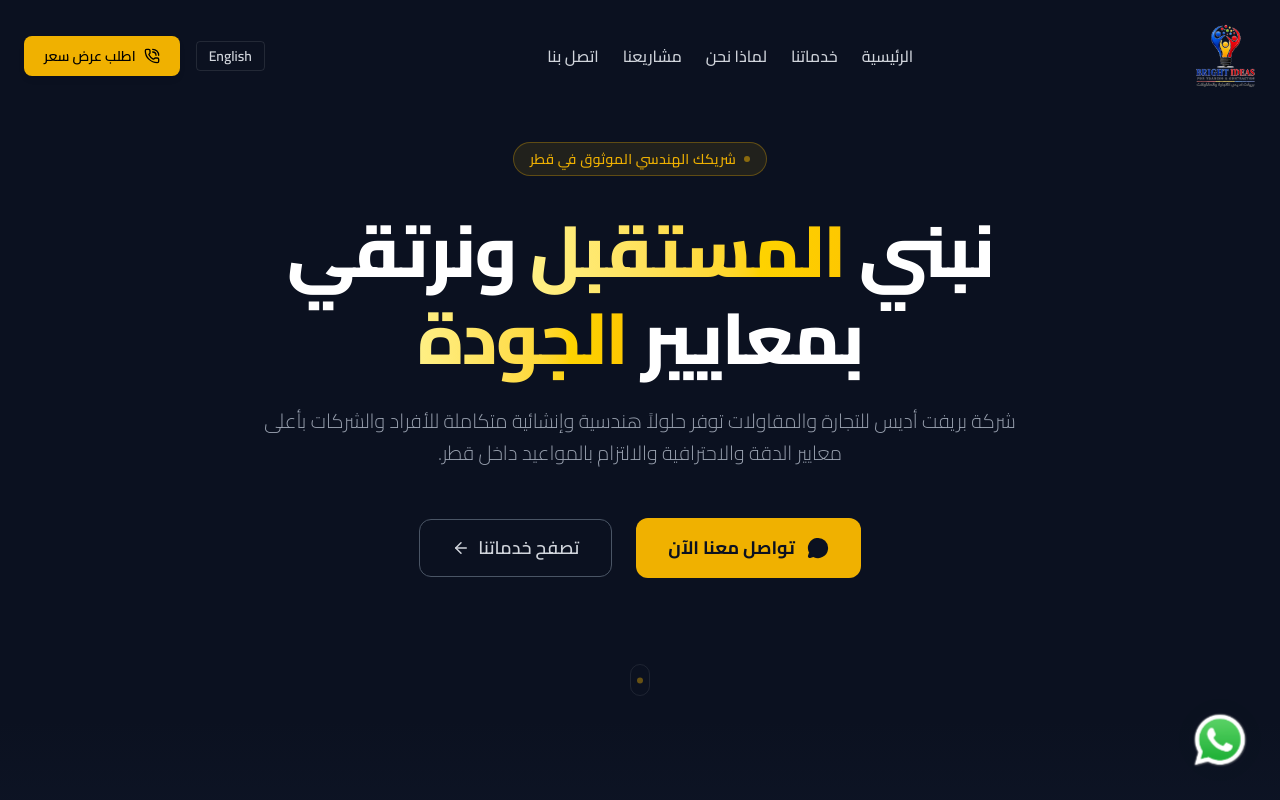
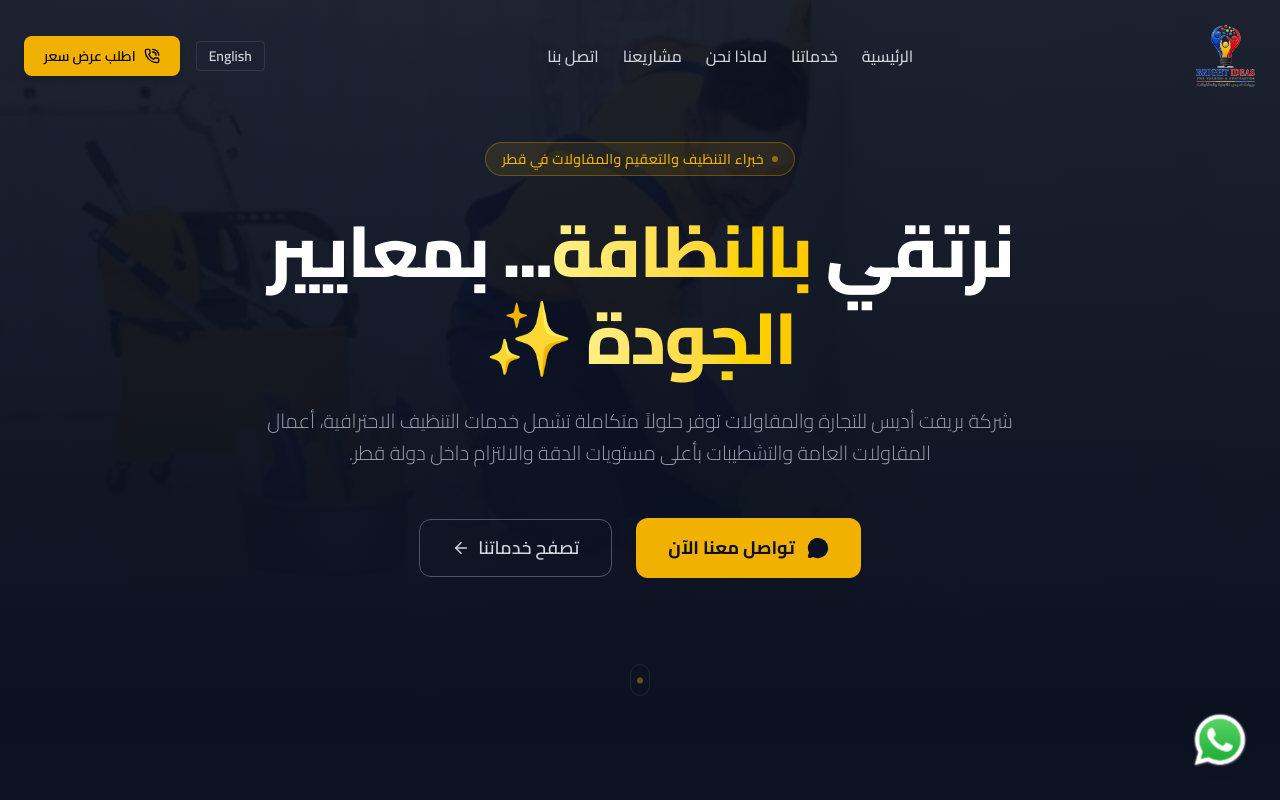
Before and after one commit to adelfree2023-dev/Bright-Ideas, a Next.js app: page / in a window 1280 px wide. Shown: the top 800 px of the page. Built offline with nearby package versions, Linux system fonts and the light colour scheme.

Commit message:
feat: add cleaning background image (man.webp) to Hero and update slogans to emphasize cleaning & contracting

```diff
--- a/src/components/Hero.tsx
+++ b/src/components/Hero.tsx
@@ -15,8 +15,13 @@ export default function Hero({ isEn, t }: HeroProps) {
       id="hero"
       className="relative min-h-[90vh] flex items-center justify-center overflow-hidden bg-[#0B1120] py-24"
     >
-      {/* Premium spotlight background overlay using radial gradient */}
-      <div className="absolute inset-0 z-0 bg-[#0B1120]" />
+      {/* Background Image with Overlay */}
+      <div
+        className="absolute inset-0 z-0 bg-cover bg-center bg-no-repeat opacity-20 transition-opacity duration-1000"
+        style={{ backgroundImage: "url('/assets/man.webp')" }}
+      />
+      {/* Radial Gradient overlay to blend it with dark theme */}
+      <div className="absolute inset-0 bg-gradient-to-b from-[#0B1120]/60 via-[#0B1120]/80 to-[#0B1120] z-0" />
       <div className="absolute top-1/4 left-1/4 w-[500px] h-[500px] bg-blue-600/10 rounded-full blur-[150px] -z-10" />
       <div className="absolute top-1/3 right-1/4 w-[400px] h-[400px] bg-yellow-500/5 rounded-full blur-[120px] -z-10" />
 
@@ -41,26 +46,27 @@ export default function Hero({ isEn, t }: HeroProps) {
         >
           {isEn ? (
             <>
-              Building the{" "}
+              Elevating{" "}
               <span className="text-transparent bg-clip-text bg-gradient-to-l from-yellow-400 to-yellow-200">
-                Future
+                Cleaning
               </span>
-              , Elevating{" "}
+              ... with{" "}
               <span className="text-transparent bg-clip-text bg-gradient-to-l from-yellow-400 to-yellow-200">
                 Quality
               </span>{" "}
-              Standards
+              Standards ✨
             </>
           ) : (
             <>
-              نبني{" "}
+              نرتقي{" "}
               <span className="text-transparent bg-clip-text bg-gradient-to-l from-yellow-400 to-yellow-200">
-                المستقبل
-              </span>{" "}
-              ونرتقي بمعايير{" "}
+                بالنظافة
+              </span>
+              ... بمعايير{" "}
               <span className="text-transparent bg-clip-text bg-gradient-to-l from-yellow-400 to-yellow-200">
                 الجودة
-              </span>
+              </span>{" "}
+              ✨
             </>
           )}
         </motion.h1>
--- a/src/translations.ts
+++ b/src/translations.ts
@@ -9,9 +9,9 @@ export const translations = {
       getQuote: "اطلب عرض سعر",
     },
     hero: {
-      subtitle: "شريكك الهندسي الموثوق في قطر",
-      title: "نبني المستقبل ونرتقي بمعايير الجودة",
-      desc: "شركة بريفت أديس للتجارة والمقاولات توفر حلولاً هندسية وإنشائية متكاملة للأفراد والشركات بأعلى معايير الدقة والاحترافية والالتزام بالمواعيد داخل قطر.",
+      subtitle: "خبراء التنظيف والتعقيم والمقاولات في قطر",
+      title: "نرتقي بالنظافة... بمعايير الجودة ✨",
+      desc: "شركة بريفت أديس للتجارة والمقاولات توفر حلولاً متكاملة تشمل خدمات التنظيف الاحترافية، أعمال المقاولات العامة والتشطيبات بأعلى مستويات الدقة والالتزام داخل دولة قطر.",
       ctaPrimary: "تواصل معنا الآن",
       ctaSecondary: "تصفح خدماتنا",
     },
@@ -120,9 +120,9 @@ export const translations = {
       getQuote: "Get a Quote",
     },
     hero: {
-      subtitle: "Your Trusted Engineering Partner in Qatar",
-      title: "Building the Future, Elevating Quality Standards",
-      desc: "Bright Ideas for Trading & Contracting delivers integrated construction, maintenance, and facility management solutions for individuals and corporations with utmost precision and commitment in Qatar.",
+      subtitle: "Your Trusted Cleaning & Contracting Experts in Qatar",
+      title: "Elevating Cleaning... with Quality Standards ✨",
+      desc: "Bright Ideas for Trading & Contracting delivers integrated solutions covering professional cleaning, general contracting, and finishing with utmost precision and commitment in Qatar.",
       ctaPrimary: "Contact Us Now",
       ctaSecondary: "Explore Services",
     },
```
Also changed, not shown: public/assets/man.webp (added).
